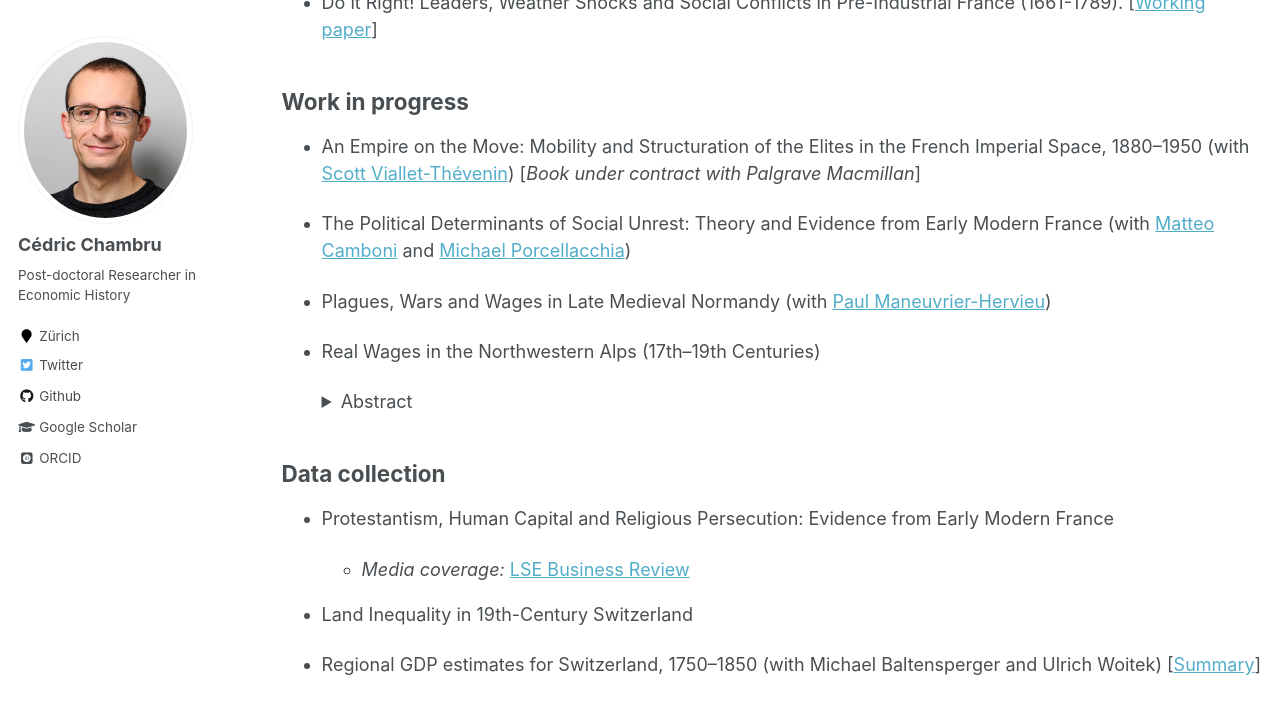
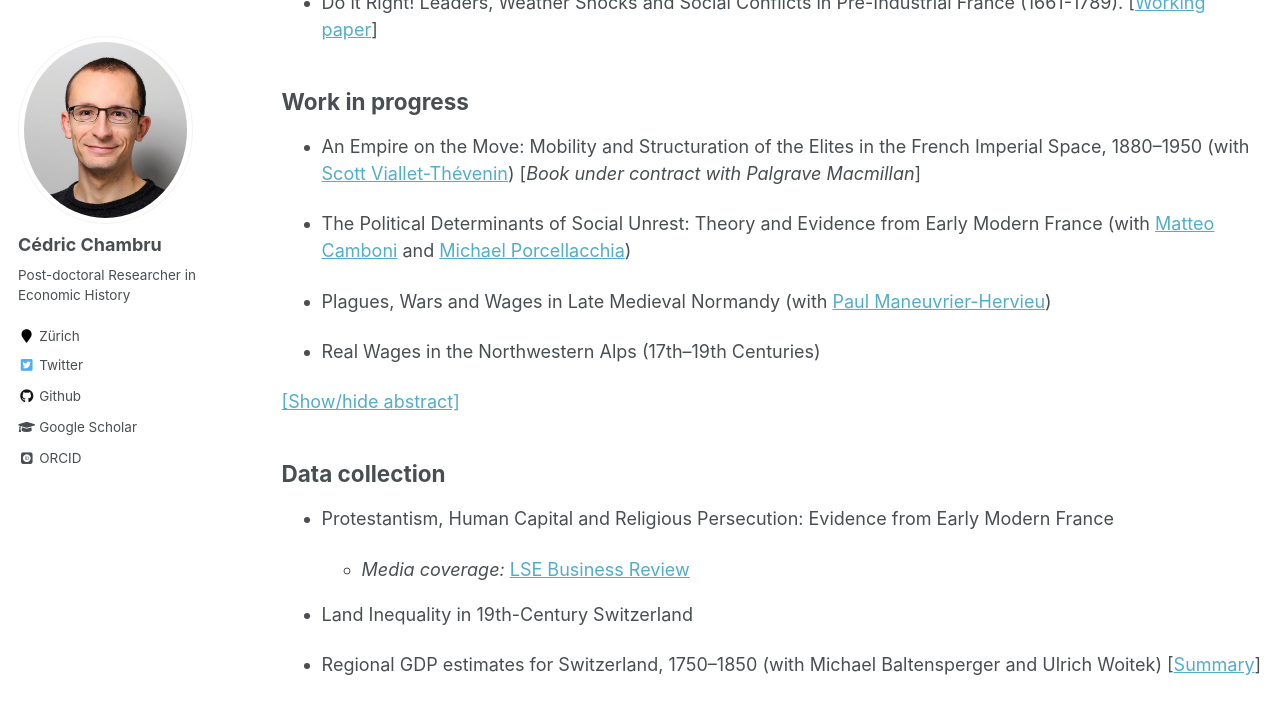
Before and after one commit to CedricChambru/CedricChambru.github.io, a Jekyll site: the page built from _pages/research.md, in a window 1280 px wide and 900 px high, scrolled down 1032 px. Shown: the top 714 px of the window. Built offline with Jekyll 4.4.1, drawn with Linux system fonts in a browser that asks for light colours; some web fonts are replaced.

Commit message:
Update research.md

```diff
--- a/_pages/research.md
+++ b/_pages/research.md
@@ -43,14 +43,16 @@ redirect_from:
 
 * Real Wages in the Northwestern Alps (17th–19th Centuries)
 
-   <details>
-    <summary>Abstract</summary>
 
-     <br>
-     <p align="justify">
-     <em>While Switzerland is nowadays one of the richest country in the world, we know very little about Swiss economic growth prior to the 19th century. After 1685, the inflows of French Huguenots contributed to the development of various industries, including watchmaking and painted textile (`indiennes'), in the western part of country. However, the overall effect on the local economy is poorly understood. In this paper, we address these shortcomings by analysing the evolution of real wages in Geneva and its surrounding areas from the late 17th century to the mid-19th century. We use primary and secondary sources to establish series of wages for daily skilled and unskilled male labour. We further provide tentative comparison with wages and prices for the Duchy of Savoy and the cities of Lausanne and Neuchâtel.<em>
-     </p>
 
+<a href="javascript:unhide('abstract_swiss_wages');">[Show/hide abstract]</a>
+<br>
+
+   <div id="abstract_swiss_wages" class="hidden">
+   <p style="padding-left:30px;padding-bottom:10px;margin-top:0px;font-size:11px;">
+   Switzerland is nowadays one of the richest country in the world, we know very little about Swiss economic growth prior to the 19th century. After 1685, the inflows of French Huguenots contributed to the development of various industries, including watchmaking and painted textile (`indiennes'), in the western part of country. However, the overall effect on the local economy is poorly understood. In this paper, we address these shortcomings by analysing the evolution of real wages in Geneva and its surrounding areas from the late 17th century to the mid-19th century. We use primary and secondary sources to establish series of wages for daily skilled and unskilled male labour. We further provide tentative comparison with wages and prices for the Duchy of Savoy and the cities of Lausanne and Neuchâtel.
+   </p>
+   </div>
 
 ## Data collection
 
```
